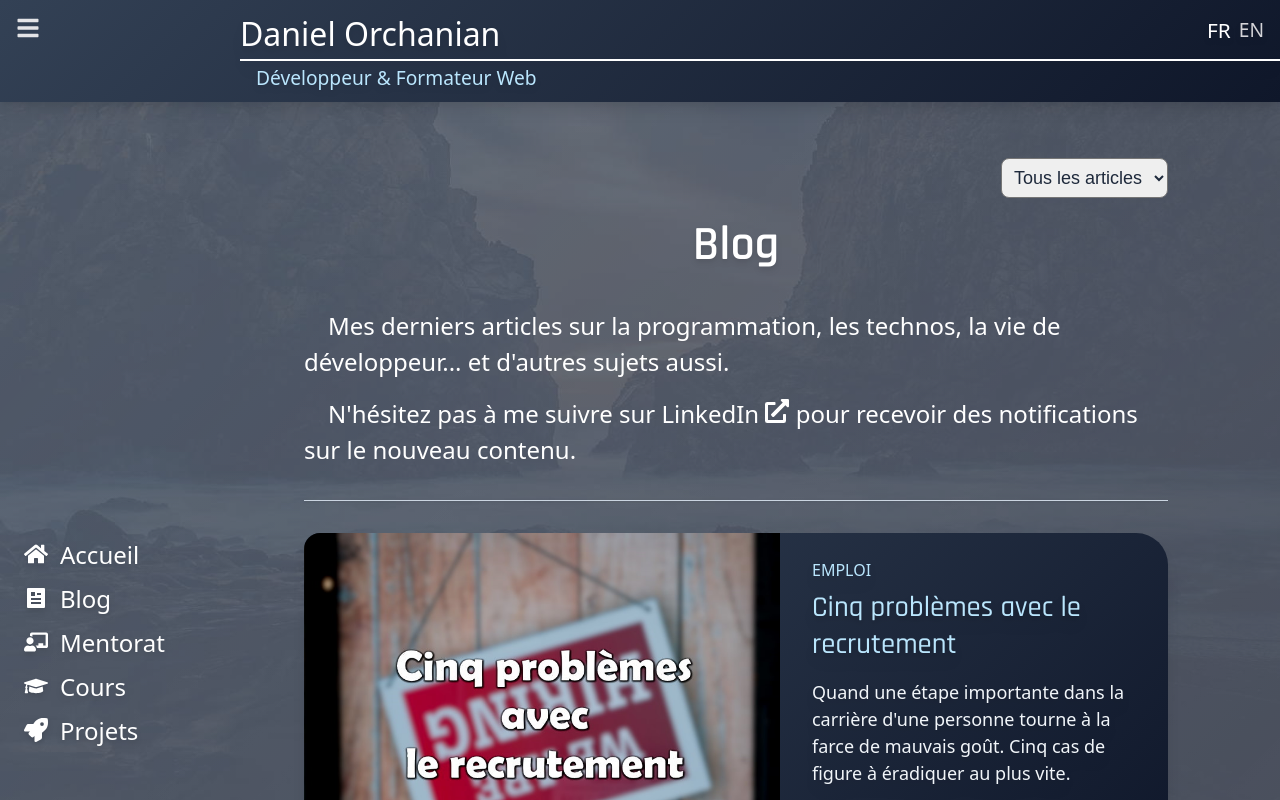
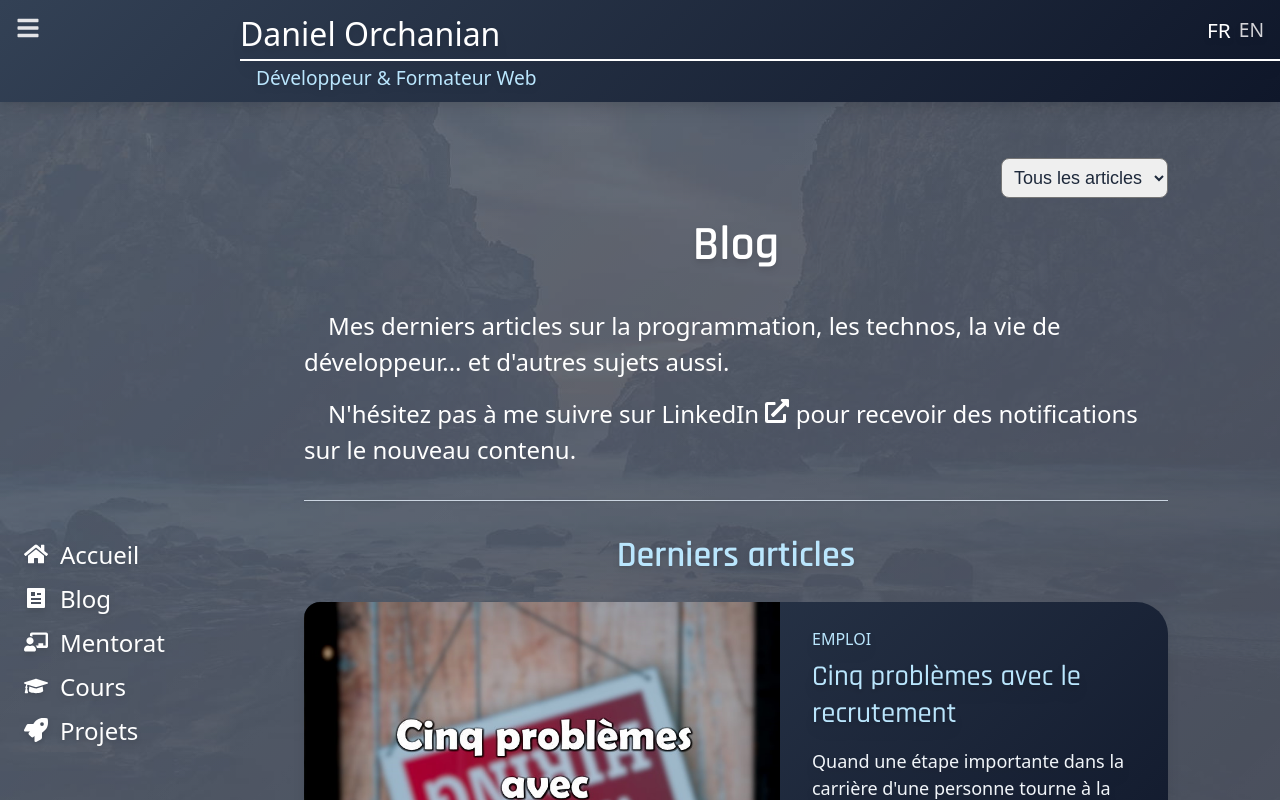
Before and after one commit to do-sieg/portfolio-2021, a Next.js app: page /blog in a window 1280 px wide. Built offline with nearby package versions, Linux system fonts and the light colour scheme; a web font is replaced by a local one.

Commit message:
Minor changes

```diff
--- a/components/app/learn/LearnLessonCard.module.css
+++ b/components/app/learn/LearnLessonCard.module.css
@@ -9,7 +9,8 @@
     border-top-left-radius: inherit;
     border-top-right-radius: inherit;
     padding: 0.5rem 1.5rem 0.5rem;
-    font-weight: 500;
+    font-size: x-large;
+    font-weight: 600;
     background-color: var(--blueGray-900);
 }
 
--- a/data/lang/en.js
+++ b/data/lang/en.js
@@ -132,6 +132,7 @@ export default {
         </>
     ),
     BLOG_NO_ARTICLES: "No articles yet. Coming soon.",
+    BLOG_RECENT_POSTS: "Latest Posts",
     // BLOG_SELECT_CATEGORY: "Select a category",
     BLOG_ALL_ARTICLES: "All articles",
     BLOG_MORE_POSTS_AUTHOR: (authorLink) => {
--- a/data/lang/fr.js
+++ b/data/lang/fr.js
@@ -132,6 +132,7 @@ export default {
         </>
     ),
     BLOG_NO_ARTICLES: "Pas encore d'article. Ils arrivent bientôt.",
+    BLOG_RECENT_POSTS: "Derniers articles",
     // BLOG_SELECT_CATEGORY: "Sélectionnez une catégorie",
     BLOG_ALL_ARTICLES: "Tous les articles",
     BLOG_MORE_POSTS_AUTHOR: (authorLink) => {
--- a/pages/blog/index.js
+++ b/pages/blog/index.js
@@ -19,6 +19,7 @@ export default function Blog({ posts }) {
     const L_NAV_BLOG = useLangTerm("NAV_BLOG");
     const L_BLOG_INTRO = useLangTerm("BLOG_INTRO");
     const L_BLOG_NO_ARTICLES = useLangTerm("BLOG_NO_ARTICLES");
+    const L_BLOG_RECENT_POSTS = useLangTerm("BLOG_RECENT_POSTS");
 
     return (
         <AppLayout className={pageStyles.container}>
@@ -33,6 +34,8 @@ export default function Blog({ posts }) {
             <Separator top="2rem" bottom="2rem" />
 
             <section>
+                <h2>{L_BLOG_RECENT_POSTS}</h2>
+
                 {posts.length > 0 ?
                     <div className={styles.postList}>
                         {posts.map((post, index) => {
```
